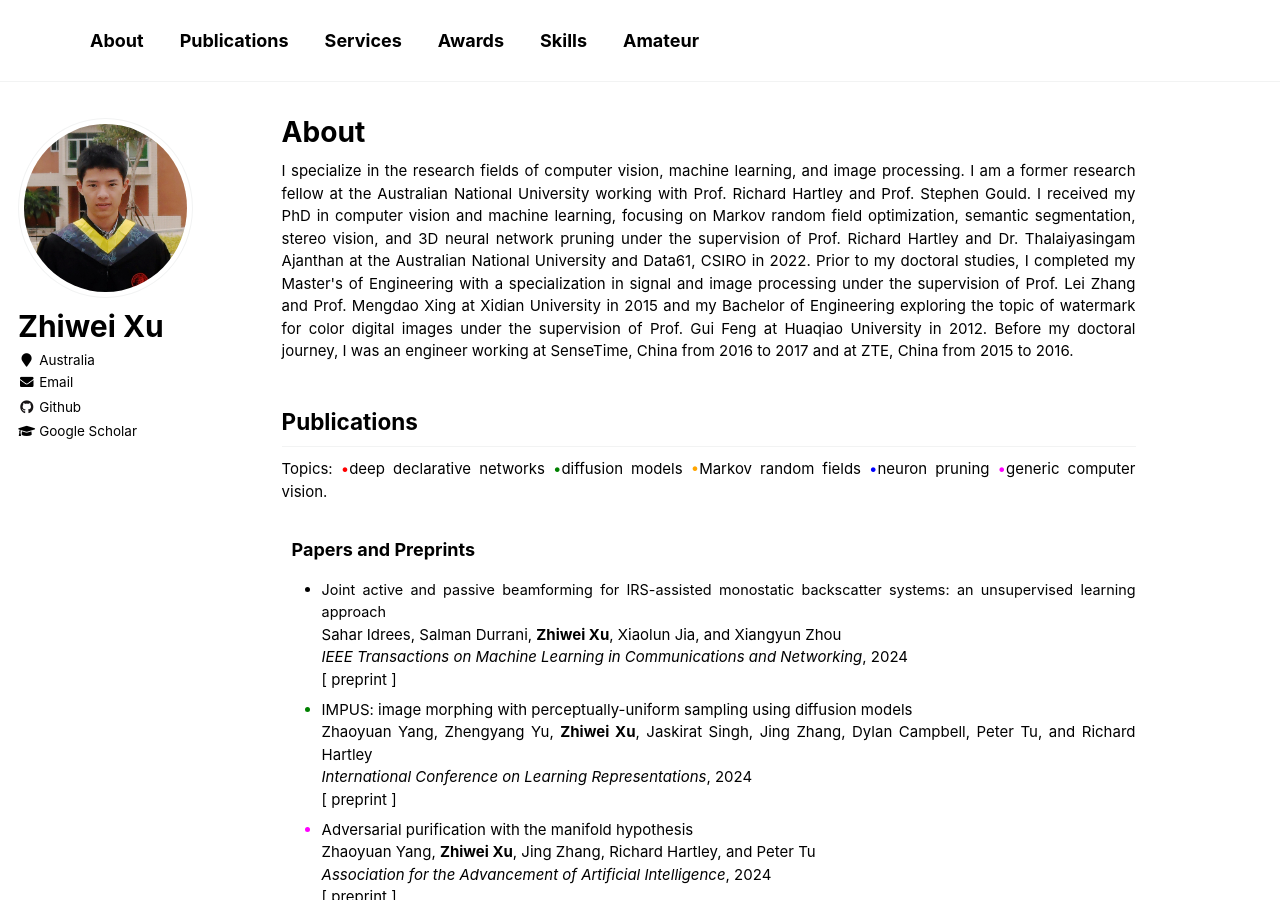
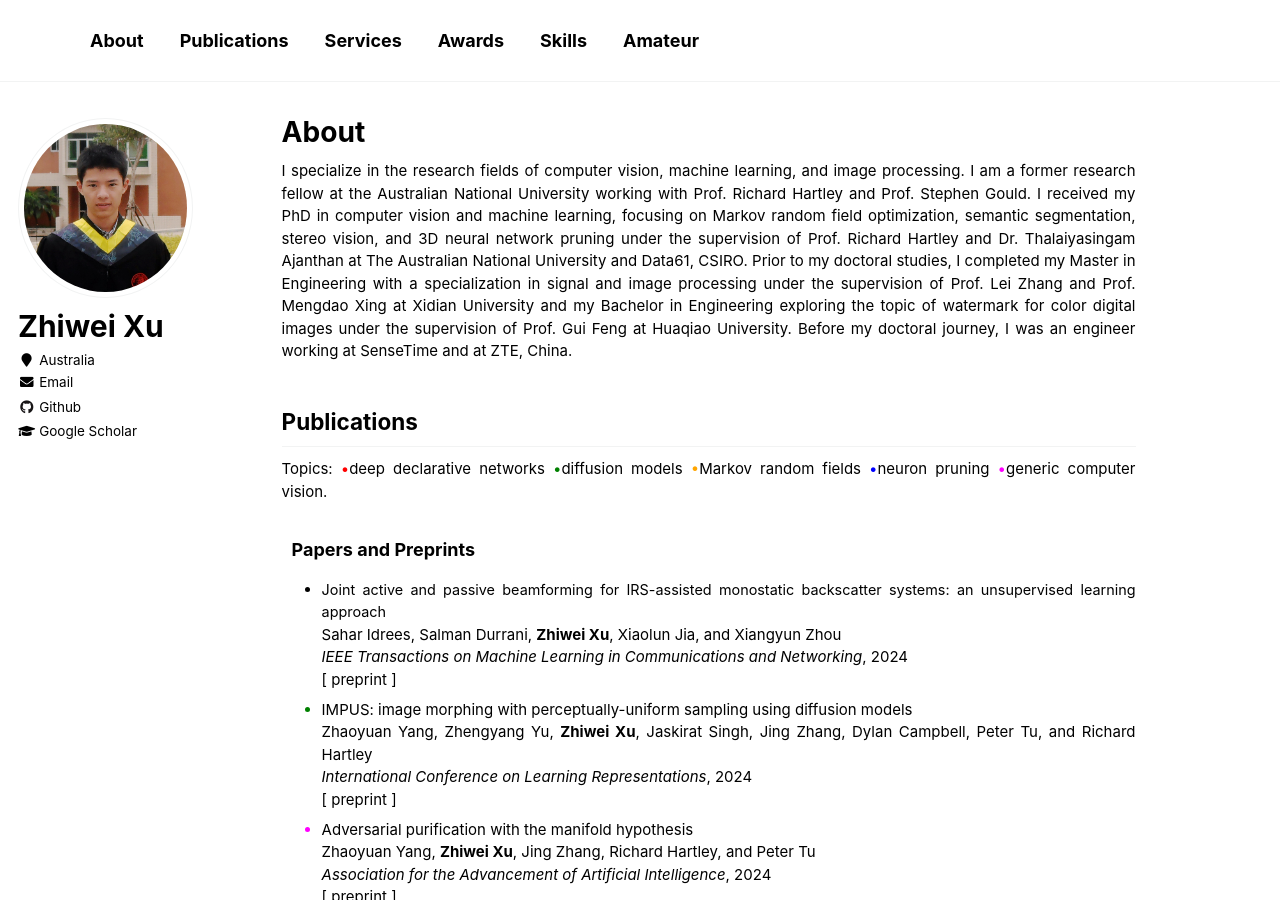
Before and after one commit to zwxu064/zwxu064.github.io, a Jekyll site: the page built from _pages/about.html, in a window 1280 px wide and 900 px high. Built offline with Jekyll 4.4.1, drawn with Linux system fonts in a browser that asks for light colours; some of the changed text lies outside the part shown.

Commit message:
Update about.html

```diff
--- a/_pages/about.html
+++ b/_pages/about.html
@@ -11,23 +11,19 @@
 <p> I specialize in the research fields of computer vision, machine learning, and image processing.
   I am a former research fellow at the Australian National University working with <a style="color: inherit;" href="http://users.cecs.anu.edu.au/~hartley/" target="_blank">Prof. Richard Hartley</a>
   and <a style="color: inherit;" href="http://users.cecs.anu.edu.au/~sgould/" target="_blank">Prof. Stephen Gould</a>.
-  I received my PhD in computer vision and machine learning, focusing on
-  <a style="color: inherit;" href="http://openresearch-repository.anu.edu.au/handle/1885/258295", target="_blank">Markov random field optimization, semantic segmentation, stereo vision, and 3D neural network pruning</a>
-  under the supervision of
-  <a style="color: inherit;"  href="http://users.cecs.anu.edu.au/~hartley/" target="_blank">Prof. Richard Hartley</a> and
+  I received my PhD in computer vision and machine learning, focusing on Markov random field optimization, semantic segmentation, stereo vision, and 3D neural network pruning
+  under the supervision of <a style="color: inherit;"  href="http://users.cecs.anu.edu.au/~hartley/" target="_blank">Prof. Richard Hartley</a> and
   <a style="color: inherit;" href="http://tajanthan.github.io/" target="_blank">Dr. Thalaiyasingam Ajanthan</a>
-  at the Australian National University and Data61, CSIRO in 2022.
-  Prior to my doctoral studies, I completed my Master's of Engineering
-  with a specialization in <a style="color: inherit;" href="../files/Postgraduate_Dissertation.pdf", target="_blank">signal and image processing</a>
-  under the supervision of
+  at The Australian National University and Data61, CSIRO.
+  Prior to my doctoral studies, I completed my Master in Engineering
+  with a specialization in signal and image processing under the supervision of
   <a style="color: inherit;" href="http://sece.sysu.edu.cn/szll/js/zngz/1361657.htm" target="_blank">Prof. Lei Zhang</a>
   and <a style="color: inherit;" href="http://web.xidian.edu.cn/mdxing/" target="_blank">Prof. Mengdao Xing</a>
-  at Xidian University in 2015 and my Bachelor of Engineering exploring the topic of
-  <a style="color: inherit;" href="../files/Undergraduate_Dissertation.pdf", target="_blank">watermark for color digital images</a>
+  at Xidian University and my Bachelor in Engineering exploring the topic of watermark for color digital images
   under the supervision of
   <a style="color: inherit;" href="http://eee.hqu.edu.cn/info/1194/4370.htm" target="_blank">Prof. Gui Feng</a>
-  at Huaqiao University in 2012.
-  Before my doctoral journey, I was an engineer working at SenseTime, China from 2016 to 2017 and at ZTE, China from 2015 to 2016.
+  at Huaqiao University.
+  Before my doctoral journey, I was an engineer working at SenseTime and at ZTE, China.
 </p>
 
 <h2 id="publications">Publications</h2>
@@ -226,16 +222,9 @@
     <li><div>First-class academic scholarship at Huaqiao University, 2010</div>
   </ul>
 
-<h2 id="skills">Skills</h2>
+<h2 id="others">Others</h2>
 <ul>
-    <li><div>PyTorch, Python, MATLAB, CUDA, C/C++, Git, Linux, LaTex</div>
+    <li><div>Programming: PyTorch, Python, MATLAB, CUDA, C/C++, Git, Linux, LaTex, CAD, FPGA, Quartus, FEKO</div>
 
-    <li><div>CAD, FPGA, Quartus, FEKO</div>
+    <li><div>Spare: gym, pets (fishes, a dog, a cat, rabbits, snakes, a lizard, ducks, chickens, geese, birds, tortoises, silkworms)</div>
 </ul>
-
-<h2 id="amateur">Amateur</h2>
-<ul>
-    <li><div>Casual gym</div>
-
-    <li><div>Keep pets (fishes, a dog, a cat, rabbits, snakes, a lizard, ducks, chickens, geese, birds, tortoises, silkworms)</div>
-</ul>
```
Also changed, not shown: other parts of _pages/about.html (+1 -1 lines).
